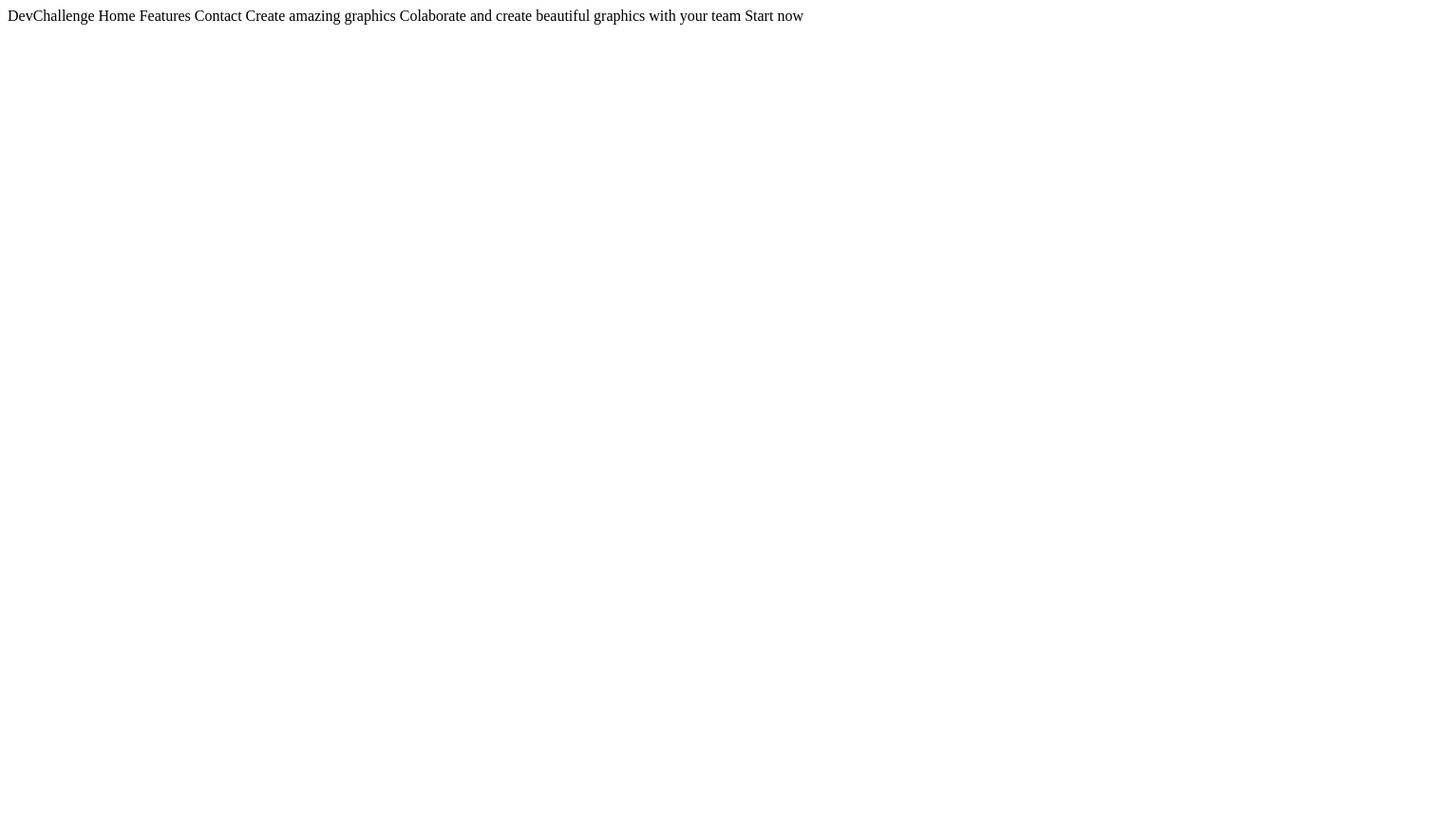
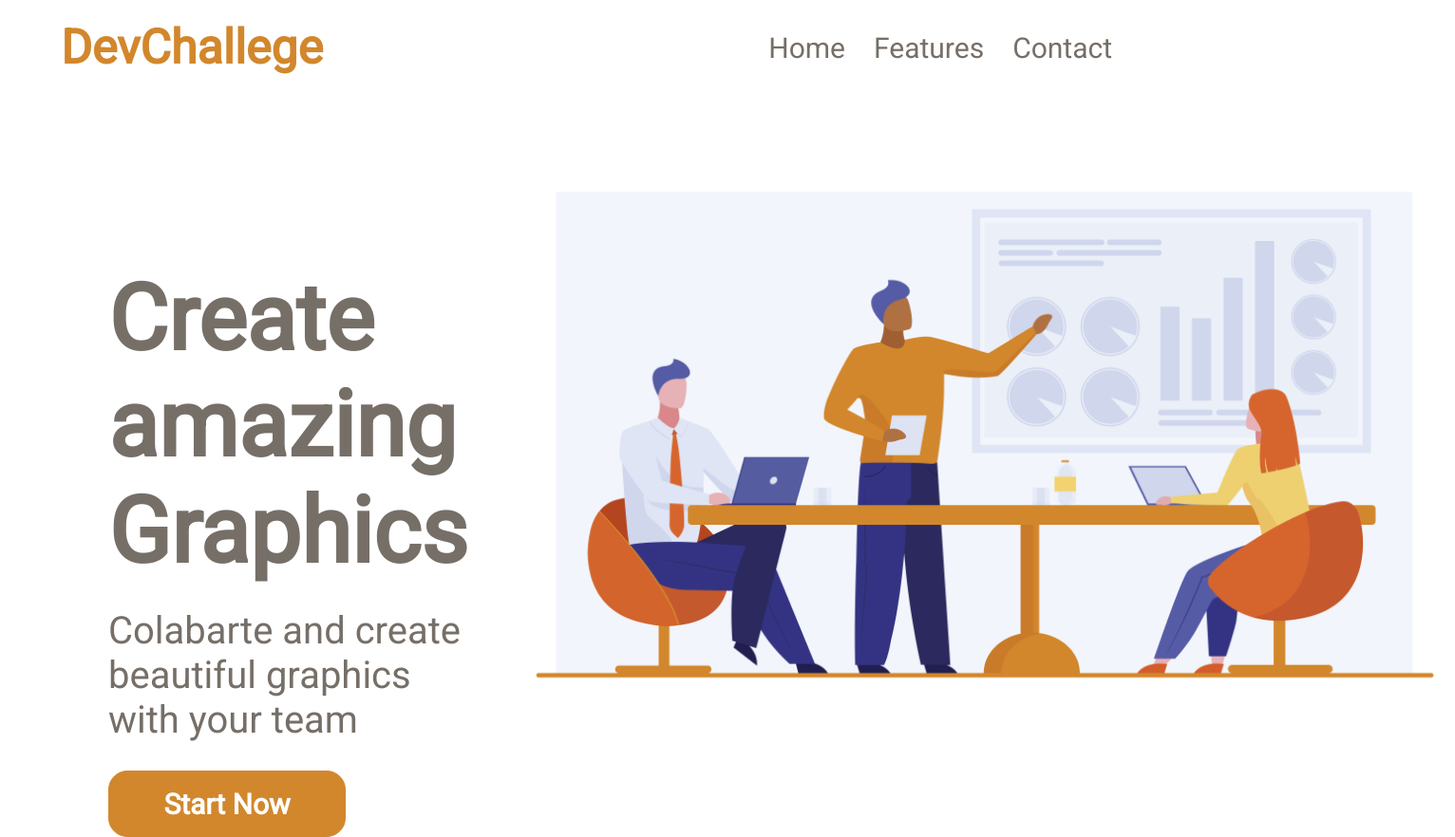
Before and after one commit to RD-Ricardo/Amazing-Graph-DevChallege-, a plain HTML site: page index.html in a window 1280 px wide. Shown: the whole page at 95% size, 1532 px wide, since content can reach past the window. Before the commit the page ends 800 px from the top, so only its background shows below. Drawn offline with Linux system fonts and the light colour scheme.

Commit message:
Finalizando Web para Desktop

```diff
--- a/index.html
+++ b/index.html
@@ -1,5 +1,46 @@
-DevChallenge
-Home Features Contact
-Create amazing graphics
-Colaborate and create beautiful graphics with your team
-Start now
+<!DOCTYPE html>
+<html lang="pt-br">
+<head>
+    <meta charset="UTF-8">
+    <meta http-equiv="X-UA-Compatible" content="IE=edge">
+    <meta name="viewport" content="width=device-width, initial-scale=1.0">
+    <link rel="stylesheet" href="style.css">
+    <link rel="preconnect" href="https://fonts.gstatic.com">
+    <link href="https://fonts.googleapis.com/css2?family=Roboto:ital,wght@0,100;0,300;0,400;1,100;1,300;1,400&display=swap" rel="stylesheet">
+    <title>Document</title>
+</head>
+<body>
+    <header class="navbar">
+          <div class="navbar__container">
+            <h1 class="navbar__titulo">
+                DevChallege
+            </h1>
+            <ul class="navbar__lista">
+                <li class="navbar_item">
+                    <a href=""  class="navbar__link">Home</a>
+                </li>
+                <li class="navbar_item">
+                    <a href=""  class="navbar__link">Features</a>
+                </li>
+                <li class="navbar_item">
+                    <a href=""  class="navbar__link">Contact</a>
+                </li>
+            </ul>
+        </div>
+    </header>
+    <section class="view">
+        <div class="container-2">
+            <div class="card_descreption">
+                <h1 class="view__title">Create amazing  Graphics</h1>
+                <p  class="view__text">Colabarte and create beautiful graphics with your team</p>
+                <button class="btn">Start Now</button>
+            </div>
+            <div>
+                <div class="view__img">
+                <img src="assets/team.jpg" alt="" class="img">
+                </div>
+            </div>
+        </div>
+    </section>
+</body>
+</html>
--- /dev/null
+++ b/style.css
@@ -0,0 +1,81 @@
+*{
+    margin: 0;
+    padding: 0;
+    font-family: 'Roboto', sans-serif;
+}
+.navbar{
+    height: 100px;
+    width: 100%;
+    display: flex;
+    justify-content:center;
+    align-items: center;
+}
+.navbar__container{
+    display: flex;
+    justify-content: space-between;
+    align-items: center;
+    flex-direction: row;
+    width: 90%;
+}
+.navbar__titulo{
+    font-size: 50px;
+    color: #D2872C;
+}
+.navbar__lista{
+    list-style: none;
+    font-size: 30px;
+    margin: 15px;
+    display: flex;
+    align-items: center;
+}
+.navbar_item{
+  margin-right: 30px;
+  align-items: center;
+}
+.navbar__link{
+    color: #766F68;
+    text-decoration: none;
+}
+.img{
+
+    height: 600px;
+}
+.view{
+    display: flex;
+    width: 100%;
+    justify-content: center;
+    align-items: center;
+    height: 90vh;
+}
+.container-2{
+     display: flex;
+     width: 90%;
+     display: flex;
+     align-items: center;
+     justify-content: space-between;
+}
+.card_descreption{
+    width:50%;
+    padding: 50px;
+    height: 45vh;
+}
+.view__title{
+    font-size: 6.0rem;
+    color: #766F68;
+}
+.btn{
+    width: 250px;
+    height: 70px;
+    font-size: 30px;
+    font-weight: bold;
+    background-color: #D2872C;
+    border: 1px solid #D2872C;
+    border-radius: 20px;
+    color: #fff;
+    margin-top: 30px;
+}
+.view__text{
+    margin-top: 25px;
+    font-size: 2.5rem;
+    color: #766F68;
+}
```
